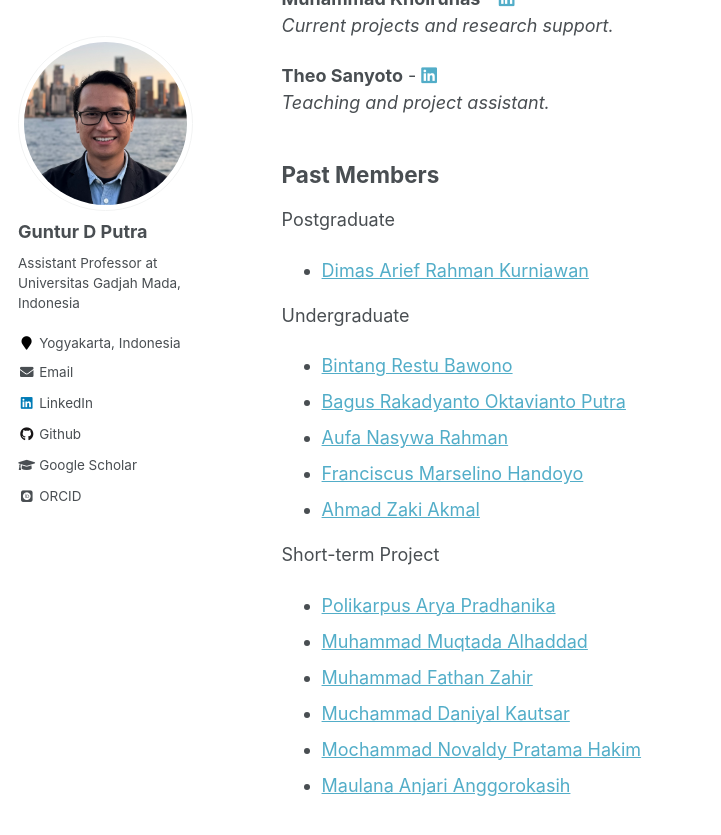
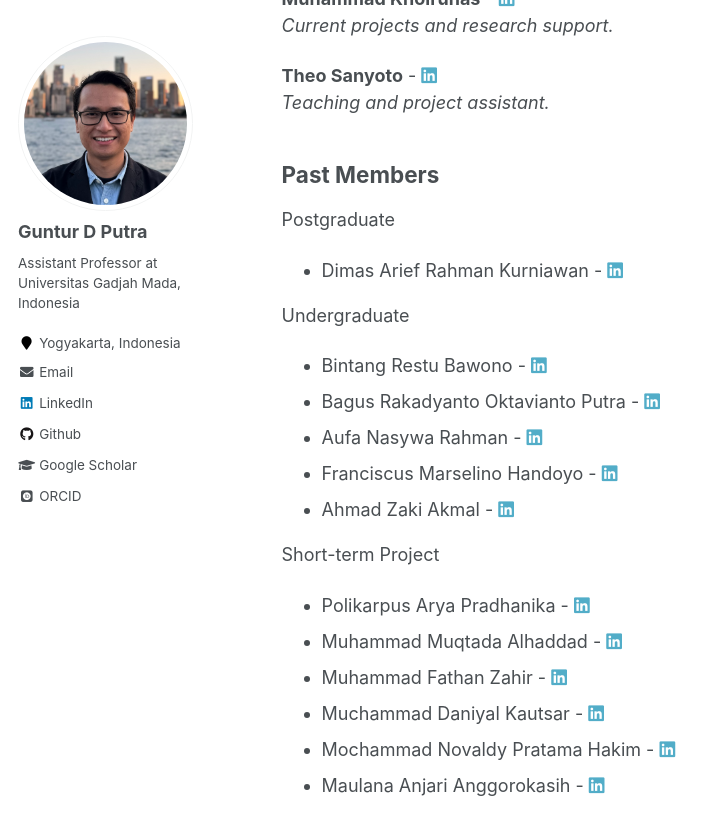
Before and after one commit to gdputra/gdputra.github.io, a Jekyll site: the page built from _pages/teams.md, in a window 1280 px wide and 900 px high, scrolled down 1142 px. Shown: the top 835 px of the window, without its empty margins (0-721 px from the left). Built offline with Jekyll 4.4.1, drawn with Linux system fonts in a browser that asks for light colours; some web fonts are replaced.

Commit message:
fix: update past members section with LinkedIn profiles with different look

```diff
--- a/_pages/teams.md
+++ b/_pages/teams.md
@@ -47,19 +47,21 @@ _Teaching and project assistant._
 
 ## Past Members
 Postgraduate
-- [Dimas Arief Rahman Kurniawan](https://www.linkedin.com/in/dimasark/)
+- Dimas Arief Rahman Kurniawan - <a href="https://www.linkedin.com/in/dimasark/" target="_blank"><i class="fab fa-linkedin"></i></a>
 
 Undergraduate
-- [Bintang Restu Bawono](https://www.linkedin.com/in/bintangrestubawono/)
-- [Bagus Rakadyanto Oktavianto Putra](https://id.linkedin.com/in/bagus-rakadyanto-oktavianto-putra-0b0839221)
-- [Aufa Nasywa Rahman](https://id.linkedin.com/in/aufarahman)
-- [Franciscus Marselino Handoyo](https://id.linkedin.com/in/franciscus-marselino-handoyo-790822220)
-- [Ahmad Zaki Akmal](https://id.linkedin.com/in/ahmad-zaki-akmal)
+
+- Bintang Restu Bawono - <a href="https://www.linkedin.com/in/bintangrestubawono/" target="_blank"><i class="fab fa-linkedin"></i></a>
+- Bagus Rakadyanto Oktavianto Putra - <a href="https://id.linkedin.com/in/bagus-rakadyanto-oktavianto-putra-0b0839221" target="_blank"><i class="fab fa-linkedin"></i></a>
+- Aufa Nasywa Rahman - <a href="https://id.linkedin.com/in/aufarahman" target="_blank"><i class="fab fa-linkedin"></i></a>
+- Franciscus Marselino Handoyo - <a href="https://id.linkedin.com/in/franciscus-marselino-handoyo-790822220" target="_blank"><i class="fab fa-linkedin"></i></a>
+- Ahmad Zaki Akmal - <a href="https://id.linkedin.com/in/ahmad-zaki-akmal" target="_blank"><i class="fab fa-linkedin"></i></a>
 
 Short-term Project
-- [Polikarpus Arya Pradhanika](https://www.linkedin.com/in/polikarpus-arya-pradhanika/)
-- [Muhammad Muqtada Alhaddad](https://www.linkedin.com/in/muhammad-muqtada-alhaddad-b02b44195/)
-- [Muhammad Fathan Zahir](https://www.linkedin.com/in/muhammadfathanzahir/)
-- [Muchammad Daniyal Kautsar](https://www.linkedin.com/in/mdaniyalk/)
-- [Mochammad Novaldy Pratama Hakim](https://www.linkedin.com/in/muhammadfathanzahir/)
-- [Maulana Anjari Anggorokasih](https://www.linkedin.com/in/maulana-anjari-anggorokasih/)
+
+- Polikarpus Arya Pradhanika - <a href="https://www.linkedin.com/in/polikarpus-arya-pradhanika/" target="_blank"><i class="fab fa-linkedin"></i></a>
+- Muhammad Muqtada Alhaddad - <a href="https://www.linkedin.com/in/muhammad-muqtada-alhaddad-b02b44195/" target="_blank"><i class="fab fa-linkedin"></i></a>
+- Muhammad Fathan Zahir - <a href="https://www.linkedin.com/in/muhammadfathanzahir/" target="_blank"><i class="fab fa-linkedin"></i></a>
+- Muchammad Daniyal Kautsar - <a href="https://www.linkedin.com/in/mdaniyalk/" target="_blank"><i class="fab fa-linkedin"></i></a>
+- Mochammad Novaldy Pratama Hakim - <a href="https://www.linkedin.com/in/novaldyph/" target="_blank"><i class="fab fa-linkedin"></i></a>
+- Maulana Anjari Anggorokasih - <a href="https://www.linkedin.com/in/maulana-anjari-anggorokasih/" target="_blank"><i class="fab fa-linkedin"></i></a>
```
